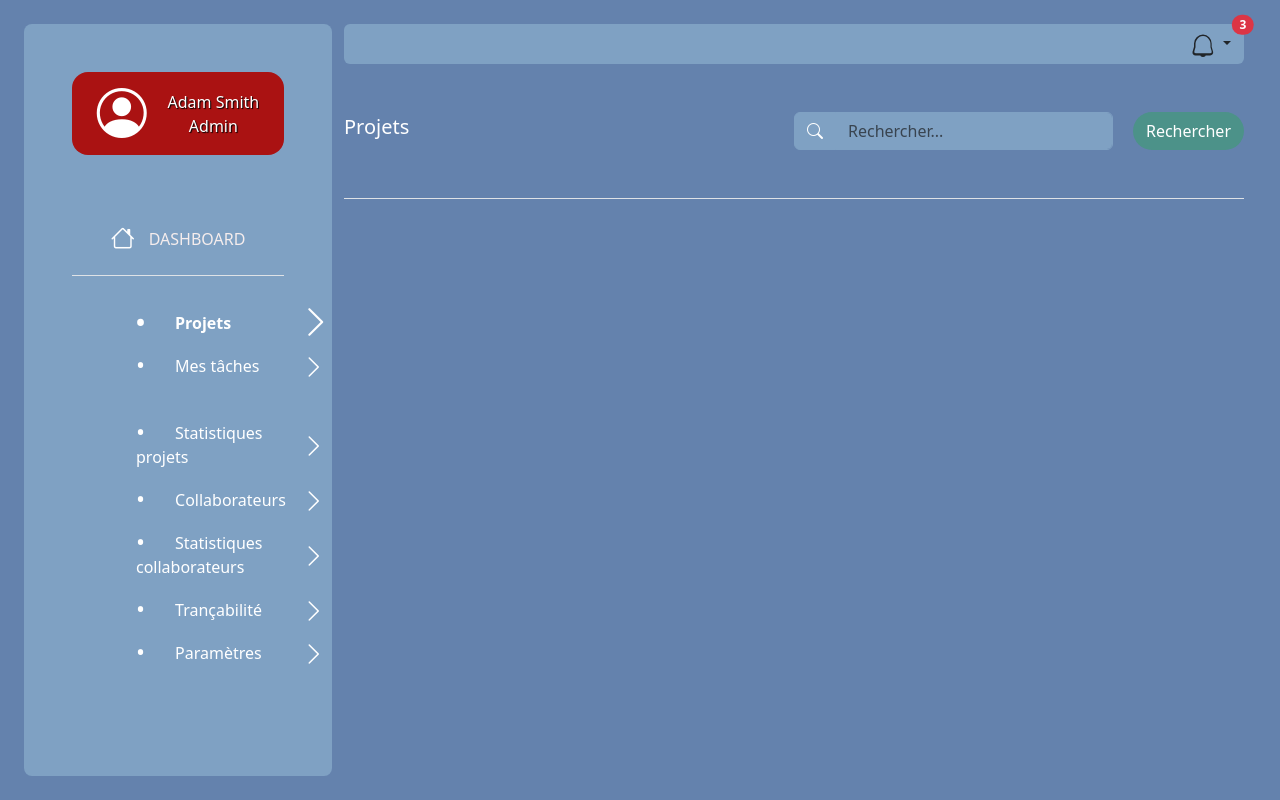
After one commit to Blyss09/ProjetStage, a PHP site: page /screens/adminEnv.html in a window 1280 px wide. The commit adds this page. Run offline with PHP 8.4, Linux system fonts and the light colour scheme.

Commit message:
adm,man,col
+Environments

```diff
--- a/components/navbar/nav.css
+++ b/components/navbar/nav.css
@@ -47,7 +47,7 @@
 .nav-item .nav-link.active {
   font-weight: bold;
 }
-.nav-item .nav-link.active + .img i {
+.nav-item .nav-link.active + .img_arrow i {
   font-size: 34px;
   position: relative;
   right: 3px;
--- /dev/null
+++ b/screens/adminEnv.html
@@ -0,0 +1,141 @@
+<!DOCTYPE html>
+<html lang="en">
+
+<head>
+    <meta charset="UTF-8">
+    <meta name="viewport" content="width=device-width, initial-scale=1.0">
+    <title>Document</title>
+    <link href="https://cdn.jsdelivr.net/npm/bootstrap@5.3.3/dist/css/bootstrap.min.css" rel="stylesheet"
+        integrity="sha384-QWTKZyjpPEjISv5WaRU9OFeRpok6YctnYmDr5pNlyT2bRjXh0JMhjY6hW+ALEwIH" crossorigin="anonymous">
+    <link rel="stylesheet" href="https://cdn.jsdelivr.net/npm/bootstrap-icons@1.11.3/font/bootstrap-icons.min.css">
+    <link rel="stylesheet" href="../styles/styles.css">
+</head>
+
+<body>
+    <div class="container-fluid row p-4 m-0">
+        <div class="sidebar rounded-3 col-3 p-5 align-items-center">
+            <div class="admin rounded-4 d-flex justify-content-evenly text-center p-1">
+                <div class="user__icon">
+                    <i class="bi bi-person-circle"></i>
+                </div>
+                <div class="user__body align-self-center">
+                    <div class="user__name">Adam Smith</div>
+                    <div class="user__role">Admin</div>
+                </div>
+            </div>
+            <div class="dashboard__body mt-5 d-flex justify-content-center text-center border-bottom p-4">
+                <span class="house_img">
+                    <i class="bi bi-house h4"></i>
+                </span>
+                <div class="dashboard__title ms-4 align-self-center">DASHBOARD</div>
+            </div>
+            <ul class="nav flex-column mt-4 container">
+                <li class="nav-item">
+                    <div class="d-flex align-items-center">
+                        <a class="nav-link active ms-5" aria-current="page" href="#">Projets</a>
+                        <span class="img_arrow">
+                            <i class="bi bi-chevron-right h4"></i>
+                        </span>
+                    </div>
+                </li>
+                <li class="nav-item">
+                    <div class="d-flex align-items-center">
+                        <a class="nav-link ms-5" aria-current="page" href="#">Mes tâches</a>
+                        <span class="img_arrow">
+                            <i class="bi bi-chevron-right h4"></i>
+                        </span>
+                    </div>
+                </li>
+                <li class="nav-item">
+                    <div class="d-flex align-items-center">
+                        <a class="nav-link ms-5" aria-current="page" href="#">Statistiques projets</a>
+                        <span class="img_arrow">
+                            <i class="bi bi-chevron-right h4"></i>
+                        </span>
+                    </div>
+                </li>
+                <li class="nav-item">
+                    <div class="d-flex align-items-center">
+                        <a class="nav-link ms-5" aria-current="page" href="#">Collaborateurs</a>
+                        <span class="img_arrow">
+                            <i class="bi bi-chevron-right h4"></i>
+                        </span>
+                    </div>
+                </li>
+                <li class="nav-item">
+                    <div class="d-flex align-items-center">
+                        <a class="nav-link ms-5" aria-current="page" href="#">Statistiques collaborateurs</a>
+                        <span class="img_arrow">
+                            <i class="bi bi-chevron-right h4"></i>
+                        </span>
+                    </div>
+                </li>
+                <li class="nav-item">
+                    <div class="d-flex align-items-center">
+                        <a class="nav-link ms-5" aria-current="page" href="#">Trançabilité</a>
+                        <span class="img_arrow">
+                            <i class="bi bi-chevron-right h4"></i>
+                        </span>
+                    </div>
+                </li>
+                <li class="nav-item">
+                    <div class="d-flex align-items-center">
+                        <a class="nav-link ms-5" aria-current="page" href="#">Paramètres</a>
+                        <span class="img_arrow">
+                            <i class="bi bi-chevron-right h4"></i>
+                        </span>
+                    </div>
+                </li>
+            </ul>
+        </div>
+        <div class="main col">
+            <div class="notif__bar rounded-2">
+                <div class="d-flex justify-content-end">
+                    <div class="dropdown">
+                      <button class="btn dropdown-toggle position-relative bell" type="button" id="notificationBell" data-bs-toggle="dropdown" aria-expanded="false">
+
+                        <svg xmlns="http://www.w3.org/2000/svg" width="24" height="24" fill="currentColor" class="bi bi-bell" viewBox="0 0 16 16">
+                          <path d="M8 16a2 2 0 0 0 2-2H6a2 2 0 0 0 2 2zm.104-14a5.02 5.02 0 0 1 4.002 2.5c.262.415.495.885.66 1.398.17.527.234 1.08.234 1.602v2.011l.77 2.707a1 1 0 0 1-.97 1.282H3.201a1 1 0 0 1-.97-1.282l.77-2.707V7.5c0-.522.064-1.075.234-1.602.165-.513.398-.983.66-1.398A5.02 5.02 0 0 1 7.896 2zM8 1a6 6 0 0 0-6 6v2.086l-.97 3.423A2 2 0 0 0 3.2 15h9.6a2 2 0 0 0 1.937-2.491L13.77 9.086V7a6 6 0 0 0-5.77-6z"/>
+                        </svg>
+
+                        <span id="notificationCount" class="position-absolute top-0 start-100 translate-middle badge rounded-pill bg-danger">
+                          3
+                          <span class="visually-hidden">Messages non lus</span>
+                        </span>
+                      </button>
+
+                      <ul class="dropdown-menu dropdown-menu-end" >
+                        <li><h6 class="dropdown-header">Notifications</h6></li>
+                        <li><a class="dropdown-item" href="#">Nouvelle notification</a></li>
+                        <li><a class="dropdown-item" href="#">Nouvelle notification</a></li>
+                        <li><a class="dropdown-item" href="#">Nouvelle notification</a></li>
+                        <li><hr class="dropdown-divider"></li>
+                        <li><a class="dropdown-item text-center" href="#">Voir toutes les notifications</a></li>
+                      </ul>
+                    </div>
+                  </div>
+                </div>
+            <div class="search__body row mt-5 pb-5 mx-0 border-bottom align-items-center">
+                <h5 class="col-6 p-0">Projets</h5>
+                <div class="col p-0">
+                    <div class="justify-content-center">
+                        <div class="d-flex">
+                            <div class="input-group search-bar flex-fill">
+                                <span class="input-group-text">
+                                    <i class="bi bi-search"></i>
+                                </span>
+                                <input type="text" class="form-control" placeholder="Rechercher...">
+                            </div>
+                            <button class="btn btn-custom">Rechercher</button>
+                        </div>
+                    </div>
+                </div>
+            </div>
+        </div>
+
+        <script src="https://cdn.jsdelivr.net/npm/bootstrap@5.3.3/dist/js/bootstrap.bundle.min.js"
+        integrity="sha384-YvpcrYf0tY3lHB60NNkmXc5s9fDVZLESaAA55NDzOxhy9GkcIdslK1eN7N6jIeHz"
+        crossorigin="anonymous"></script>
+</body>
+
+</html>
--- a/styles/styles.css
+++ b/styles/styles.css
@@ -1,5 +1,148 @@
-.bell {
-  background-color: rgb(37, 150, 190);
+@charset "UTF-8";
+
+/*Profiles*/
+.container-fluid {
+  background-color: rgba(100, 130, 173, 1);
+  height: 100vh;
+}
+.sidebar {
+  background-color:rgba(127, 161, 195, 1);
+}
+.dashboard__title {
+  color: rgba(245, 237, 237, 1);
+}
+.filter__title {
+  margin-left: 40rem;
+  margin-right: 5px;
+}
+.filter-size{
+  width: 130px;
+}
+.filter-size::placeholder{
+  text-align: center !important;
+}
+.rounded-table {
+  border-radius: 15px;
+  overflow: hidden;
+}
+.user__body {
+  color: white;
+  text-shadow: 1px 1px 1px black;
+}
+.user__icon i {
+  color: rgb(255, 255, 255);
+  font-size: 50px;
+  width: 50px;
+  height: 50px;
+}
+
+/*admin*/
+.admin {
+  background-color: rgb(170, 18, 18);
+}
+/*manager*/
+.manager {
+  background-color: rgb(55, 24, 94);
+}
+/*collaborateur*/
+.collab {
+  background-color: rgb(100, 130, 173);
+}
+
+/*navBars*/
+.house_img{
+  width: 14px;
+  height: 23px;
+  position: relative;
+  bottom: 3px;
+  color: white;
+}
+
+.img_arrow{
+  width: 14px;
+  height: 23px;
+}
+
+.nav-item .nav-link.active + .img_arrow i {
+  font-size: 34px;
+  position: relative;
+  right: 3px;
+  bottom: 8px;
+}
+
+.nav-item .nav-link {
+  flex: 1 1 auto;
+  color: white;
+}
+.nav-item .nav-link::before {
+  content: "•";
+  font-size: 24px;
+  margin-right: 30px;
+  line-height: 1;
+  position: relative;
+  top: 2px;
+}
+.nav-item .nav-link:hover {
+  color: rgb(32, 210, 169);
+}
+.nav-item .nav-link.active {
+  font-weight: bold;
+}
+.nav-item .nav-link.active + .img i {
+  font-size: 34px;
+  position: relative;
+  right: 3px;
+  bottom: 8px;
+}
+.nav-item .nav-link.active:hover {
+  color: white;
+}
+.nav-item .bi-chevron-right {
+  color: white;
+}
+
+/*Notifications (Bell)*/
+.search__body{
+  color: white;
+}
+.notif__bar {
+  background-color:rgba(127, 161, 195, 1);
+}
+
+/*Position actuelle + Search Bar*/
+.search-bar input {
+  border-top-left-radius: 50px;
+  border-bottom-left-radius: 50px;
+  background-color: rgb(127, 161, 195);
+  border-color: rgb(127, 161, 195);
+}
+
+.search-bar .input-group-text {
+  border-top-right-radius: 50px;
+  border-bottom-right-radius: 50px;
+  background-color: rgb(127, 161, 195);
+  border-color: rgb(127, 161, 195);
+}
+
+.btn-custom {
+  margin-left: 20px;
+  border-radius: 50px;
+  background-color: rgb(76, 146, 137);
+  color: white;
+}
+
+.btn-custom:hover {
+  background-color: rgb(76, 146, 137);
+  color: white;
+}
+
+.search-bar input:focus {
+  background-color: rgb(127, 161, 195);
+  border-color: rgb(127, 161, 195);
+}
+
+.bi-search {
+  color: white;
 }
 
 .filterButton {
@@ -18,6 +161,7 @@
   color: rgb(255, 255, 255);
 }
 
+/*Login Menu*/
 .mainLogIn {
   display: flex;
   justify-content: center;
```
Also changed, not shown: screens/collabEnv.html (added, +93 -0 lines), screens/managerEnv.html (added, +117 -0 lines).
